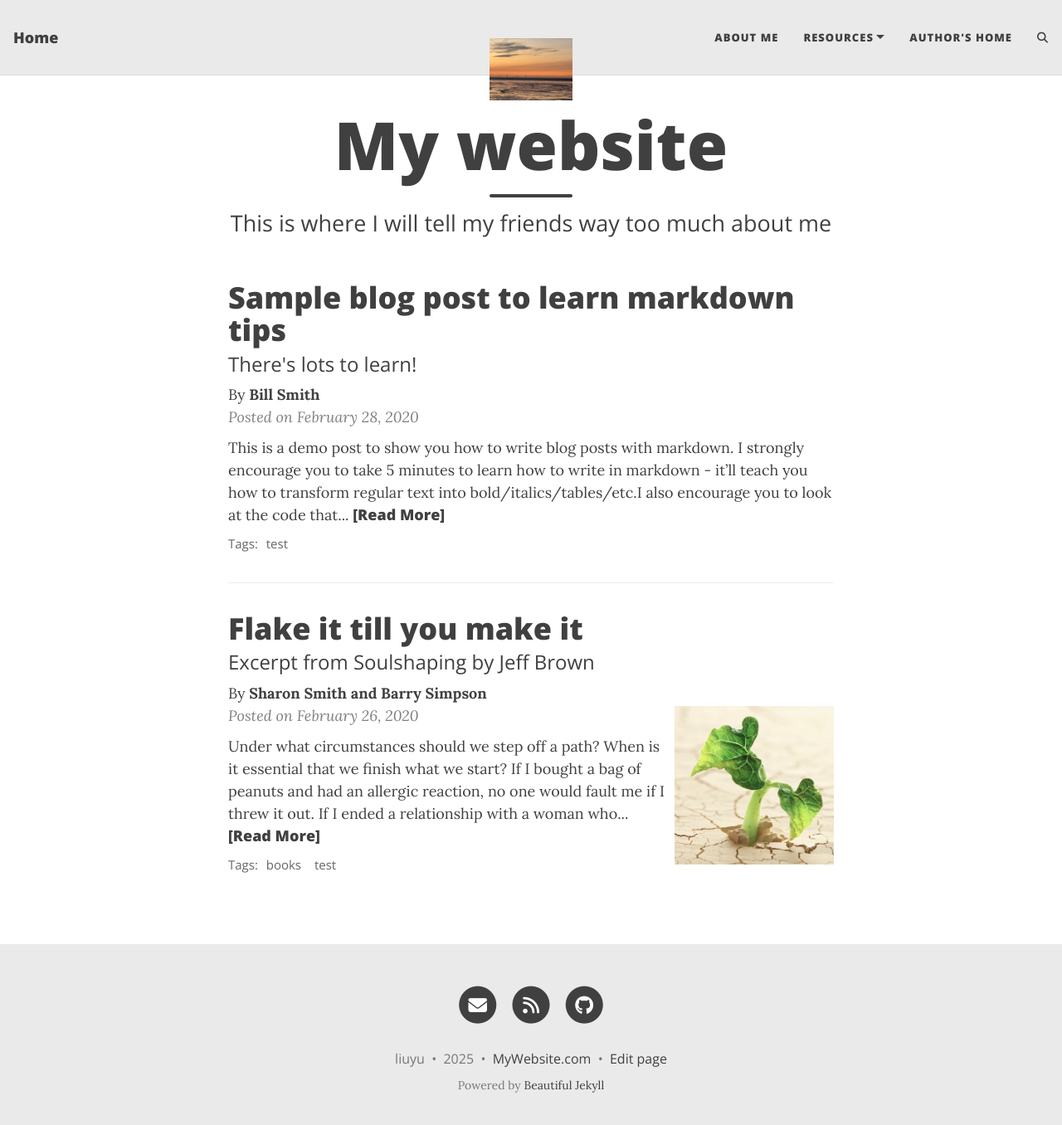
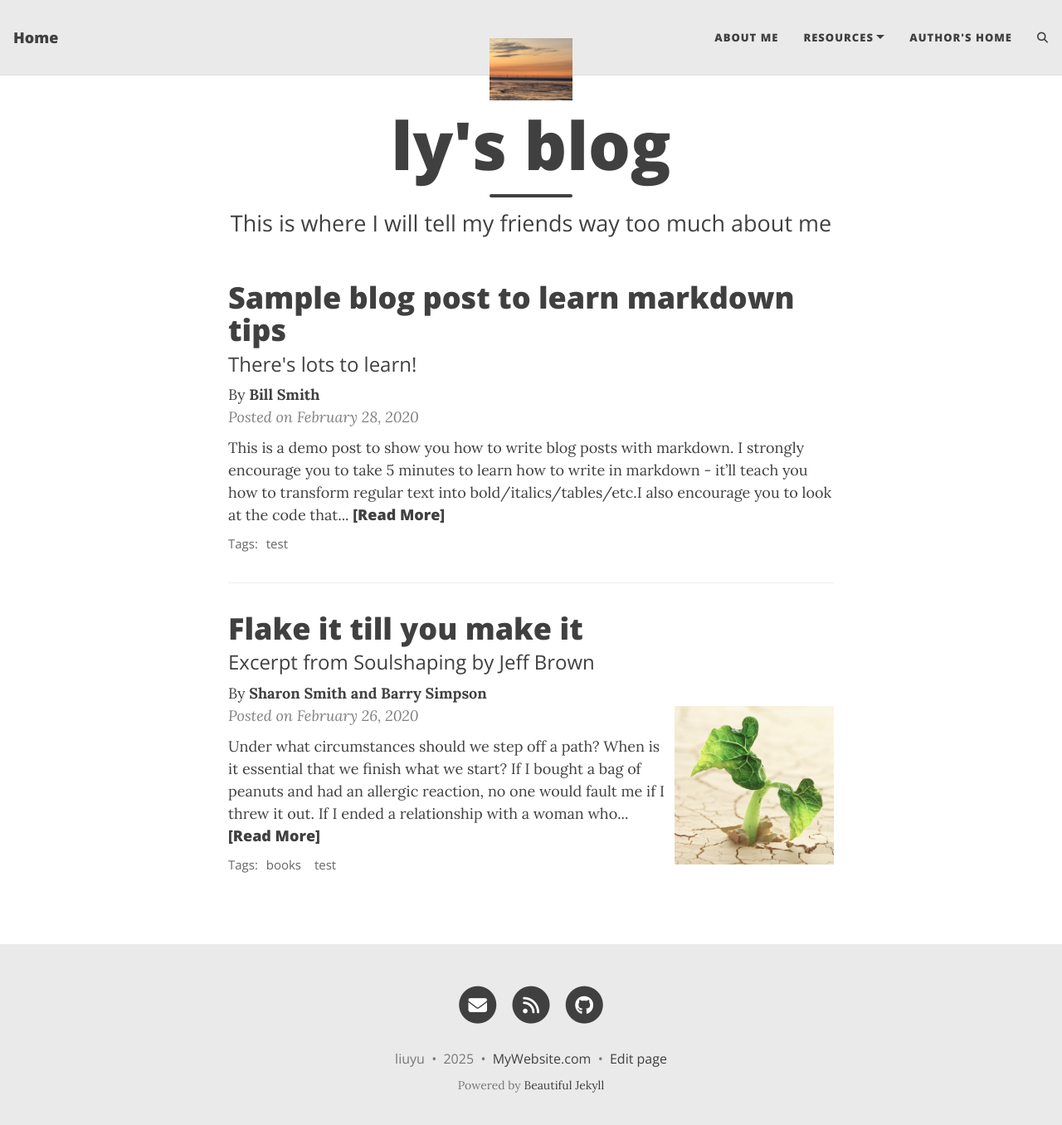
Before and after one commit to cosmoliu2002/cosmoliu2002.github.io, a Jekyll site: the page built from index.html, in a window 1280 px wide and 1369 px high. Shown: the top 1356 px of the window at 83% size. Built offline with Jekyll 4.4.1, drawn with Linux system fonts in a browser that asks for light colours; the list of posts is cut into pages by our own code; comment, search, counter and statistics services are not loaded.

Commit message:
Update index.html

```diff
--- a/index.html
+++ b/index.html
@@ -1,5 +1,10 @@
 ---
 layout: home
-title: My website
+title: ly's blog
 subtitle: This is where I will tell my friends way too much about me
 ---
+<head>
+  <meta charset="UTF-8">
+  <meta name="viewport" content="width=device-width, initial-scale=1.0">
+  <link rel="icon" href="favicon.ico" type="image/x-icon">
+  </head>
```
